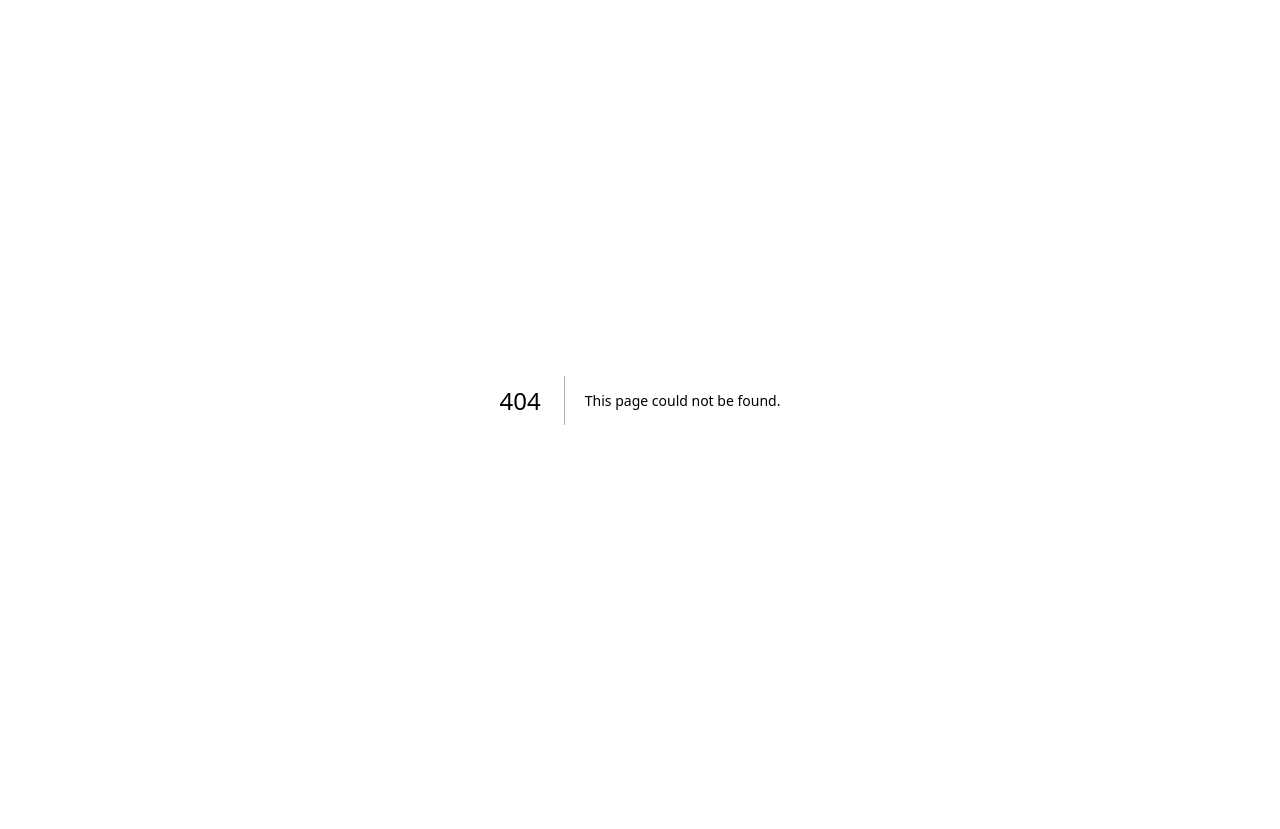
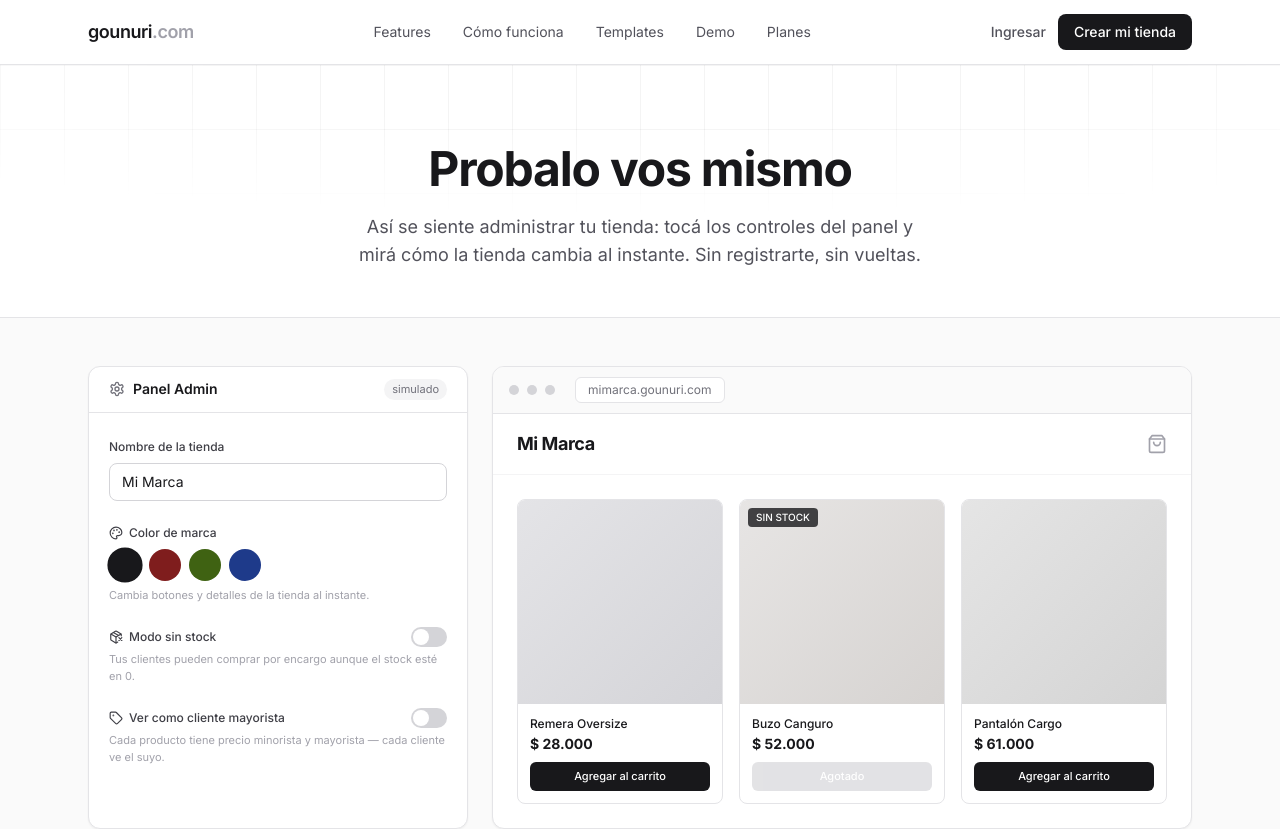
Before and after one commit to DMKo2002/gounuri-web, a Next.js app: page /demo in a window 1280 px wide. Before the commit this address had no page. Shown: the top 829 px of the page. Before the commit the page ends 800 px from the top, so only its background shows below. Built offline with nearby package versions, Linux system fonts and the light colour scheme; no server answers.

Commit message:
Pagina /demo interactiva split-screen + link en navbar y hero

```diff
--- /dev/null
+++ b/src/app/demo/DemoInteractiva.tsx
@@ -0,0 +1,193 @@
+'use client'
+
+// Demo interactiva split-screen: a la izquierda un mini Panel Admin simulado,
+// a la derecha la tienda reaccionando en vivo. Todo fake y hardcodeado —
+// la gracia es que se ENTIENDA qué hace cada feature, no replicar el panel.
+
+import { useState } from 'react'
+import { Settings, Palette, PackageX, Tag, ShoppingBag } from 'lucide-react'
+
+const COLORES = [
+  { id: 'negro', hex: '#18181b', nombre: 'Negro' },
+  { id: 'bordo', hex: '#7f1d1d', nombre: 'Bordó' },
+  { id: 'oliva', hex: '#3f6212', nombre: 'Oliva' },
+  { id: 'azul', hex: '#1e3a8a', nombre: 'Azul' },
+]
+
+const PRODUCTOS = [
+  { nombre: 'Remera Oversize', retail: 28_000, wholesale: 16_500, stock: 12, gradiente: 'from-zinc-200 to-zinc-300' },
+  { nombre: 'Buzo Canguro', retail: 52_000, wholesale: 31_000, stock: 0, gradiente: 'from-stone-200 to-stone-300' },
+  { nombre: 'Pantalón Cargo', retail: 61_000, wholesale: 36_500, stock: 4, gradiente: 'from-neutral-200 to-neutral-300' },
+]
+
+function precio(n: number) {
+  return new Intl.NumberFormat('es-AR', { style: 'currency', currency: 'ARS', maximumFractionDigits: 0 }).format(n)
+}
+
+export default function DemoInteractiva() {
+  const [nombre, setNombre] = useState('Mi Marca')
+  const [color, setColor] = useState(COLORES[0])
+  const [sinStock, setSinStock] = useState(false)
+  const [mayorista, setMayorista] = useState(false)
+
+  return (
+    <div className="grid gap-6 lg:grid-cols-[380px_1fr]">
+      {/* ── Mini Panel Admin ── */}
+      <div className="rounded-xl border border-zinc-200 bg-white shadow-sm">
+        <div className="flex items-center gap-2 border-b border-zinc-200 px-5 py-3">
+          <Settings className="h-4 w-4 text-zinc-500" />
+          <span className="text-sm font-semibold text-zinc-900">Panel Admin</span>
+          <span className="ml-auto rounded-full bg-zinc-100 px-2 py-0.5 text-[11px] text-zinc-500">simulado</span>
+        </div>
+
+        <div className="space-y-6 p-5">
+          {/* Nombre */}
+          <div>
+            <label className="text-xs font-medium text-zinc-700">Nombre de la tienda</label>
+            <input
+              value={nombre}
+              onChange={e => setNombre(e.target.value.slice(0, 20))}
+              className="mt-1.5 w-full rounded-lg border border-zinc-300 px-3 py-2 text-sm focus:border-zinc-900 focus:outline-none"
+            />
+          </div>
+
+          {/* Color */}
+          <div>
+            <div className="flex items-center gap-1.5 text-xs font-medium text-zinc-700">
+              <Palette className="h-3.5 w-3.5" /> Color de marca
+            </div>
+            <div className="mt-2 flex gap-2">
+              {COLORES.map(c => (
+                <button
+                  key={c.id}
+                  onClick={() => setColor(c)}
+                  title={c.nombre}
+                  className={`h-8 w-8 rounded-full border-2 transition-transform hover:scale-110 ${
+                    color.id === c.id ? 'border-zinc-900 scale-110' : 'border-transparent'
+                  }`}
+                  style={{ backgroundColor: c.hex }}
+                />
+              ))}
+            </div>
+            <p className="mt-1.5 text-[11px] text-zinc-400">Cambia botones y detalles de la tienda al instante.</p>
+          </div>
+
+          {/* Modo sin stock */}
+          <ToggleRow
+            icon={<PackageX className="h-3.5 w-3.5" />}
+            label="Modo sin stock"
+            hint="Tus clientes pueden comprar por encargo aunque el stock esté en 0."
+            checked={sinStock}
+            onChange={setSinStock}
+          />
+
+          {/* Precios mayoristas */}
+          <ToggleRow
+            icon={<Tag className="h-3.5 w-3.5" />}
+            label="Ver como cliente mayorista"
+            hint="Cada producto tiene precio minorista y mayorista — cada cliente ve el suyo."
+            checked={mayorista}
+            onChange={setMayorista}
+          />
+        </div>
+      </div>
+
+      {/* ── Tienda simulada ── */}
+      <div className="overflow-hidden rounded-xl border border-zinc-200 bg-white shadow-sm">
+        {/* Barra del navegador */}
+        <div className="flex items-center gap-2 border-b border-zinc-200 bg-zinc-50 px-4 py-2.5">
+          <span className="h-2.5 w-2.5 rounded-full bg-zinc-300" />
+          <span className="h-2.5 w-2.5 rounded-full bg-zinc-300" />
+          <span className="h-2.5 w-2.5 rounded-full bg-zinc-300" />
+          <span className="ml-3 rounded-md bg-white px-3 py-1 text-xs text-zinc-500 border border-zinc-200">
+            {nombre.toLowerCase().replace(/[^a-z0-9]+/g, '') || 'mimarca'}.gounuri.com
+          </span>
+        </div>
+
+        {/* Header de la tienda */}
+        <div className="flex items-center justify-between border-b border-zinc-100 px-6 py-4">
+          <span className="text-lg font-bold tracking-tight" style={{ color: color.hex }}>
+            {nombre || 'Mi Marca'}
+          </span>
+          <div className="flex items-center gap-3">
+            {mayorista && (
+              <span className="rounded-full px-2.5 py-1 text-[11px] font-medium text-white" style={{ backgroundColor: color.hex }}>
+                Cliente mayorista
+              </span>
+            )}
+            <ShoppingBag className="h-5 w-5 text-zinc-400" />
+          </div>
+        </div>
+
+        {/* Productos */}
+        <div className="grid gap-4 p-6 sm:grid-cols-3">
+          {PRODUCTOS.map(p => {
+            const agotado = p.stock === 0
+            const comprable = !agotado || sinStock
+            return (
+              <div key={p.nombre} className="overflow-hidden rounded-lg border border-zinc-200">
+                <div className={`relative aspect-square bg-gradient-to-br ${p.gradiente}`}>
+                  {agotado && !sinStock && (
+                    <span className="absolute left-2 top-2 rounded bg-zinc-900/80 px-2 py-0.5 text-[10px] font-medium text-white">
+                      SIN STOCK
+                    </span>
+                  )}
+                  {agotado && sinStock && (
+                    <span className="absolute left-2 top-2 rounded px-2 py-0.5 text-[10px] font-medium text-white" style={{ backgroundColor: color.hex }}>
+                      POR ENCARGO
+                    </span>
+                  )}
+                </div>
+                <div className="p-3">
+                  <p className="text-xs font-medium text-zinc-900">{p.nombre}</p>
+                  <p className="mt-0.5 text-sm font-bold text-zinc-900">
+                    {precio(mayorista ? p.wholesale : p.retail)}
+                    {mayorista && (
+                      <span className="ml-1.5 text-[10px] font-normal text-zinc-400 line-through">{precio(p.retail)}</span>
+                    )}
+                  </p>
+                  <button
+                    disabled={!comprable}
+                    className="mt-2 w-full rounded-md py-1.5 text-[11px] font-medium text-white transition-opacity disabled:opacity-30"
+                    style={{ backgroundColor: comprable ? color.hex : '#a1a1aa' }}
+                  >
+                    {comprable ? 'Agregar al carrito' : 'Agotado'}
+                  </button>
+                </div>
+              </div>
+            )
+          })}
+        </div>
+      </div>
+    </div>
+  )
+}
+
+function ToggleRow({ icon, label, hint, checked, onChange }: {
+  icon: React.ReactNode
+  label: string
+  hint: string
+  checked: boolean
+  onChange: (v: boolean) => void
+}) {
+  return (
+    <div>
+      <div className="flex items-center justify-between">
+        <span className="flex items-center gap-1.5 text-xs font-medium text-zinc-700">
+          {icon} {label}
+        </span>
+        <button
+          role="switch"
+          aria-checked={checked}
+          onClick={() => onChange(!checked)}
+          className={`relative h-5 w-9 rounded-full transition-colors ${checked ? 'bg-zinc-900' : 'bg-zinc-300'}`}
+        >
+          <span
+            className={`absolute top-0.5 h-4 w-4 rounded-full bg-white transition-all ${checked ? 'left-[18px]' : 'left-0.5'}`}
+          />
+        </button>
+      </div>
+      <p className="mt-1 text-[11px] text-zinc-400">{hint}</p>
+    </div>
+  )
+}
--- /dev/null
+++ b/src/app/demo/page.tsx
@@ -0,0 +1,45 @@
+import type { Metadata } from 'next'
+import Navbar from '@/components/Navbar'
+import Footer from '@/components/Footer'
+import CTA from '@/components/CTA'
+import DemoInteractiva from './DemoInteractiva'
+
+export const metadata: Metadata = {
+  title: 'Demo — Gounuri',
+  description:
+    'Probá el Panel Admin de Gounuri en vivo: cambiá colores, activá el modo sin stock y mirá cómo tu tienda reacciona al instante.',
+}
+
+export default function DemoPage() {
+  return (
+    <main>
+      <Navbar />
+
+      <section className="relative overflow-hidden">
+        <div className="bg-grid absolute inset-0" aria-hidden="true" />
+        <div className="relative mx-auto max-w-6xl px-6 pb-12 pt-20 text-center">
+          <h1 className="mx-auto max-w-2xl text-4xl font-bold tracking-tight text-zinc-900 sm:text-5xl">
+            Probalo vos mismo
+          </h1>
+          <p className="mx-auto mt-5 max-w-xl text-lg text-zinc-600">
+            Así se siente administrar tu tienda: tocá los controles del panel y
+            mirá cómo la tienda cambia al instante. Sin registrarte, sin vueltas.
+          </p>
+        </div>
+      </section>
+
+      <section className="border-t border-zinc-200 bg-zinc-50">
+        <div className="mx-auto max-w-6xl px-6 py-12">
+          <DemoInteractiva />
+          <p className="mt-6 text-center text-sm text-zinc-500">
+            Esto es una simulación con 3 features — el Panel Admin real tiene además pedidos,
+            clientes, estadísticas, envíos, emails automáticos y mucho más.
+          </p>
+        </div>
+      </section>
+
+      <CTA />
+      <Footer />
+    </main>
+  )
+}
--- a/src/components/Hero.tsx
+++ b/src/components/Hero.tsx
@@ -25,8 +25,8 @@ export default function Hero() {
             Crear mi tienda
             <ArrowRight className="h-4 w-4" />
           </a>
-          <a href="#como-funciona" className="btn-outline !px-7 !py-3 !text-base">
-            Ver cómo funciona
+          <a href="/demo" className="btn-outline !px-7 !py-3 !text-base">
+            Probar la demo
           </a>
         </div>
 
--- a/src/components/Navbar.tsx
+++ b/src/components/Navbar.tsx
@@ -13,6 +13,7 @@ export default function Navbar() {
           <a href="/#features" className="hover:text-zinc-900 transition-colors">Features</a>
           <a href="/#como-funciona" className="hover:text-zinc-900 transition-colors">Cómo funciona</a>
           <Link href="/templates" className="hover:text-zinc-900 transition-colors">Templates</Link>
+          <Link href="/demo" className="hover:text-zinc-900 transition-colors">Demo</Link>
           <a href="/#planes" className="hover:text-zinc-900 transition-colors">Planes</a>
         </nav>
 
```
